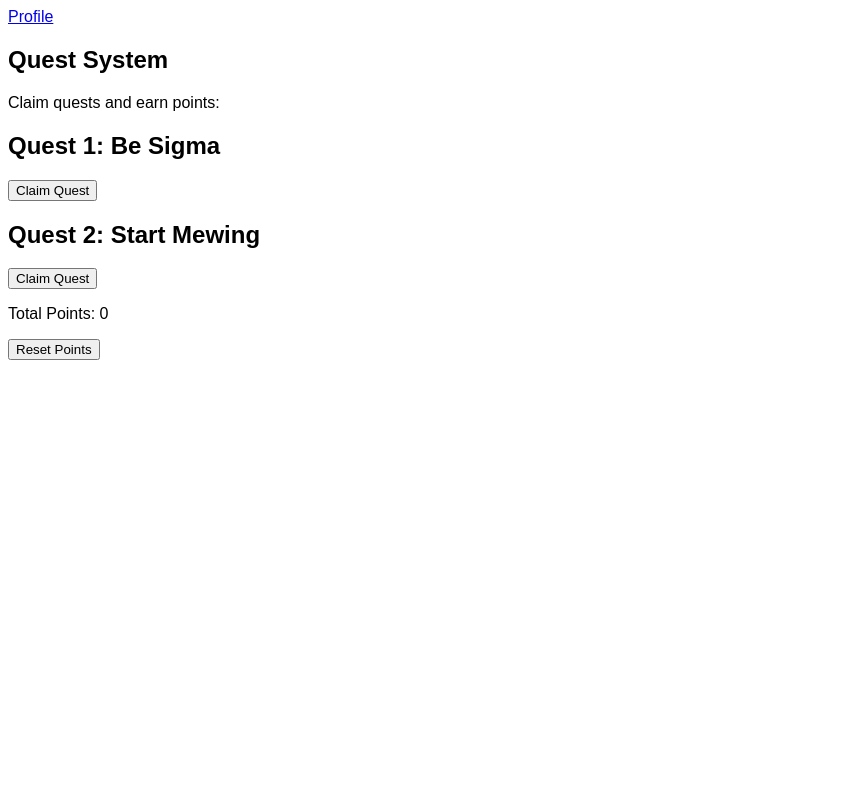
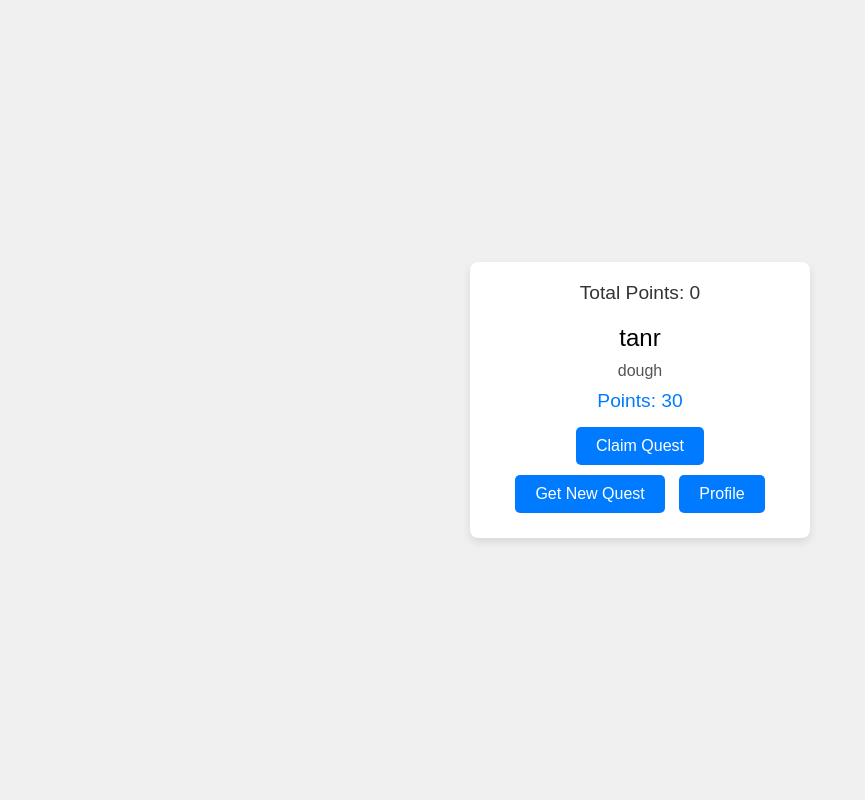
Before and after one commit to Malit-31/EcoQuest, a Flask app: template templates/questclaim.html in a window 1280 px wide. Shown: the whole page, without its empty margins (0-865 px from the left). Run offline with Flask 3, Linux system fonts and the light colour scheme; the template is opened without the code that fills it, so the values that code supplies are empty.

Commit message:
call me the cooker the way i cook - tanr

```diff
--- a/templates/profile.html
+++ b/templates/profile.html
@@ -81,9 +81,10 @@
                 <li>Email: HAR HAR HAR HAR HAR</li>
 
 
+                <li> <a href="share.html" target="_blank">share</a></li>
                 <li> <a href="questclaim.html" target="_blank">quests</a></li>
 
-                <li><a href="index.html" target="_blank">Logino</a></li>
+                <li><a href="index.html" target="_blank">Login</a></li>
 
         </div>
     </div>
--- a/templates/questclaim.html
+++ b/templates/questclaim.html
@@ -3,60 +3,108 @@
 <head>
     <meta charset="UTF-8">
     <meta name="viewport" content="width=device-width, initial-scale=1.0">
-    <title>Quest System</title>
+    <title>Quest Claim System</title>
     <style>
-        /* Add some basic styling here */
         body {
             font-family: Arial, sans-serif;
+            background-color: #f0f0f0;
+            display: flex;
+            justify-content: center;
+            align-items: center;
+            height: 100vh;
+            margin: 0;
+        }
+        .container {
+            background: #fff;
+            border-radius: 8px;
+            box-shadow: 0 4px 8px rgba(0, 0, 0, 0.1);
+            padding: 20px;
+            width: 300px;
+            text-align: center;
+        }
+        .quest-title {
+            font-size: 1.5em;
+            margin-bottom: 10px;
+        }
+        .quest-description {
+            font-size: 1em;
+            margin-bottom: 10px;
+            color: #555;
+        }
+        .quest-points {
+            font-size: 1.2em;
+            margin-bottom: 10px;
+            color: #007bff;
+        }
+        .total-points {
+            font-size: 1.2em;
+            margin-bottom: 20px;
+            color: #333;
+        }
+        .claim-button, .home-button {
+            background-color: #007bff;
+            color: #fff;
+            border: none;
+            border-radius: 5px;
+            padding: 10px 20px;
+            font-size: 1em;
+            cursor: pointer;
+            transition: background-color 0.3s;
+            margin: 5px;
+        }
+        .claim-button:hover, .home-button:hover {
+            background-color: #0056b3;
         }
     </style>
 </head>
 <body>
-    <a href="profile.html">Profile</a>
-    <h2>Quest System</h2>
-    <p>Claim quests and earn points:</p>
-
-    <!-- Quests -->
-    <div class="quest">
-        <h2>Quest 1: Be Sigma</h2>
-        <button onclick="claimQuest(1)">Claim Quest</button>
+    <div class="container">
+        <div class="total-points" id="total-points">Total Points: 0</div>
+        <div class="quest-title" id="quest-title">Quest Title</div>
+        <div class="quest-description" id="quest-description">Description of the quest goes here.</div>
+        <div class="quest-points" id="quest-points">Points: 0</div>
+        <button class="claim-button" onclick="claimQuest()">Claim Quest</button>
+        <button class="claim-button" onclick="generateQuest()">Get New Quest</button>
+        <button class="home-button" onclick="goHome()">Profile</button>
     </div>
-
-    <div class="quest">
-        <h2>Quest 2: Start Mewing</h2>
-        <button onclick="claimquest(2)">Claim Quest</button>
-    </div>
-
-    <!-- Points display -->
-    <p>Total Points: <span id="points">0</span></p>
-    <button onclick="resetPoints()">Reset Points</button>
 
     <script>
         let totalPoints = 0;
+        let currentQuest = null;
 
-        function claimQuest(questId) {
-            // Simulate quest completion (you'd need backend logic here)
-            const pointsEarned = 40; // Example points per quest
+        const quests = [
+            { title: "rohen", description: "portal m1", points: 50 },
+            { title: "tanr", description: "dough", points: 30 },
+            { title: "sharma", description: "dragon deez nuts", points: 100 }
+        ];
 
+        function getRandomQuest() {
+            return quests[Math.floor(Math.random() * quests.length)];
+        }
 
-            // Update total points
-            totalPoints += pointsEarned;
-            document.getElementById('points').textContent = totalPoints;
+        function generateQuest() {
+            currentQuest = getRandomQuest();
+            document.getElementById('quest-title').innerText = currentQuest.title;
+            document.getElementById('quest-description').innerText = currentQuest.description;
+            document.getElementById('quest-points').innerText = `Points: ${currentQuest.points}`;
         }
-        function claimquest(questId) {
-            // Simulate quest completion (you'd need backend logic here)
-            const pointsEarned = 30; // Example points per quest
 
+        function claimQuest() {
+            if (currentQuest) {
+                totalPoints += currentQuest.points;
+                document.getElementById('total-points').innerText = `Total Points: ${totalPoints}`;
+                generateQuest(); // Load a new quest after claiming the current one
+            } else {
+                alert('No quest available to claim. Please get a new quest first.');
+            }
+        }
 
-            // Update total points
-            totalPoints += pointsEarned;
-            document.getElementById('points').textContent = totalPoints;
+        function goHome() {
+            window.location.href = 'profile.html'; // Change 'index.html' to the URL of your home page
         }
-        function resetPoints() {
-            // Reset points to zero
-            totalPoints = 0;
-            document.getElementById('points').textContent = totalPoints;
-        }
+
+        // Initial quest load
+        generateQuest();
     </script>
 </body>
 </html>
```
Also changed, not shown: templates/share.html (added, +95 -0 lines), templates/style.css (line endings or trailing spaces).
